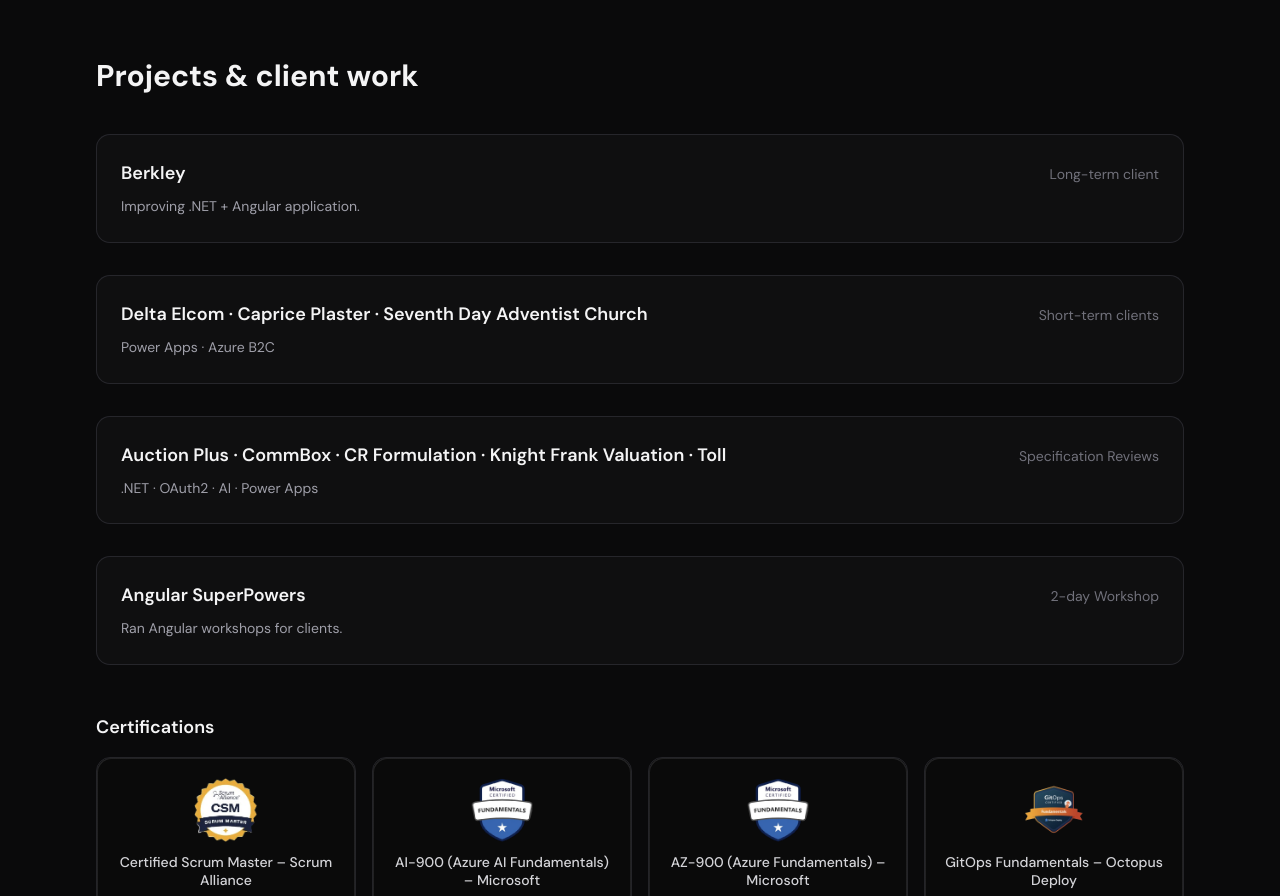
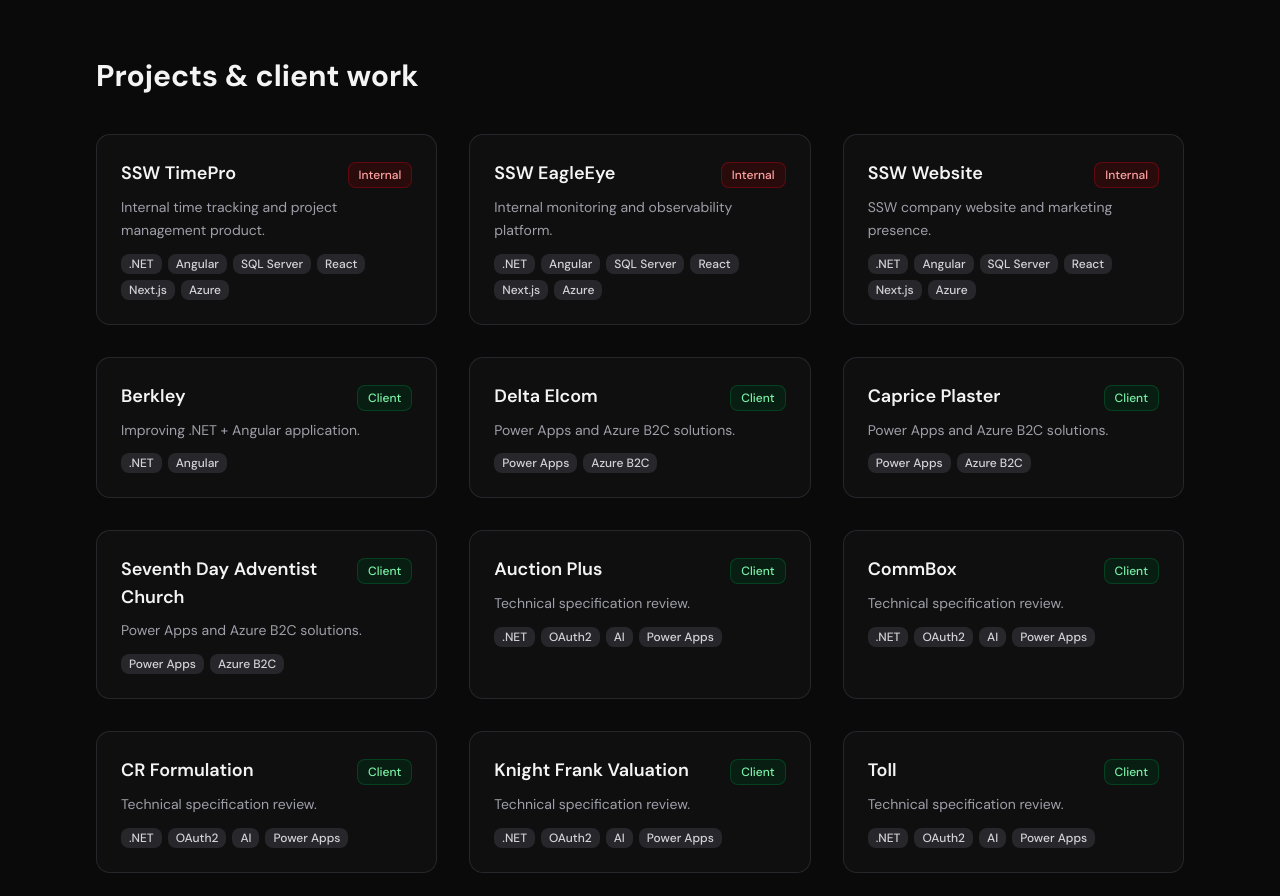
Before and after one commit to jeoffreyfischer/my-pro-resume, a React (Vite) app: page / in a window 1280 px wide. Shown: the part 1860-2756 px from the top of the page. Built offline with nearby package versions, Linux system fonts and the light colour scheme.

Commit message:
Updated projects cards

```diff
--- a/src/components/sections/Projects.tsx
+++ b/src/components/sections/Projects.tsx
@@ -1,11 +1,19 @@
 import { motion } from "framer-motion";
-import { MagicCard } from "@/components/ui/magic-card";
-import { useTheme } from "@/hooks/useTheme";
-import { projects, certifications } from "@/data/resume";
+import { projects } from "@/data/resume";
+
+/* Pill style aligned with Skills section (e.g. Matlab, Cursor): soft bg + border + text */
+function getCategoryColorClass(category: string): string {
+  const base = "inline-flex shrink-0 text-xs font-medium px-2.5 py-1 rounded-md border";
+  if (category.toLowerCase().includes("internal")) {
+    return `${base} text-red-700 dark:text-red-300 bg-red-100 dark:bg-red-950/50 border-red-200 dark:border-red-800/50`;
+  }
+  if (category.toLowerCase().includes("workshop")) {
+    return `${base} text-blue-700 dark:text-blue-300 bg-blue-100 dark:bg-blue-950/50 border-blue-300/60 dark:border-blue-700/50`;
+  }
+  return `${base} text-green-700 dark:text-green-300 bg-green-100 dark:bg-green-950/50 border-green-200 dark:border-green-800/50`;
+}
 
 export function Projects() {
-  const { theme } = useTheme();
-  const isDark = theme === "dark";
   return (
     <section id="projects" className="section-pad">
       <div className="container-narrow">
@@ -17,7 +25,7 @@ export function Projects() {
         >
           Projects & client work
         </motion.h2>
-        <div className="grid gap-6 sm:gap-8">
+        <div className="grid grid-cols-1 sm:grid-cols-2 lg:grid-cols-3 gap-6 sm:gap-8">
           {projects.map((project, i) => (
             <motion.article
               key={project.title}
@@ -29,58 +37,24 @@ export function Projects() {
             >
               <div className="flex flex-col sm:flex-row sm:items-baseline sm:justify-between gap-2">
                 <h3 className="text-lg font-semibold text-zinc-900 dark:text-zinc-100">{project.title}</h3>
-                <span className="text-sm text-zinc-500">{project.role}</span>
+                <span className={getCategoryColorClass(project.category)}>{project.category}</span>
               </div>
               <p className="mt-2 text-zinc-600 dark:text-zinc-400 text-sm leading-relaxed">{project.description}</p>
+              {project.tech.length > 0 && (
+                <div className="mt-3 flex flex-wrap gap-1.5">
+                  {project.tech.map((t) => (
+                    <span
+                      key={t}
+                      className="inline-flex items-center rounded-md bg-zinc-100 dark:bg-zinc-700/50 px-2 py-0.5 text-xs font-medium text-zinc-700 dark:text-zinc-300"
+                    >
+                      {t}
+                    </span>
+                  ))}
+                </div>
+              )}
             </motion.article>
           ))}
         </div>
-
-        <motion.div
-          initial={{ opacity: 0, y: 16 }}
-          whileInView={{ opacity: 1, y: 0 }}
-          viewport={{ once: true }}
-          className="mt-12"
-        >
-          <h3 className="text-lg font-semibold text-zinc-900 dark:text-zinc-100 mb-4">Certifications</h3>
-          <div className="grid grid-cols-1 sm:grid-cols-2 lg:grid-cols-4 gap-4">
-            {certifications.map((cert, i) => (
-              <motion.div
-                key={cert.name}
-                initial={{ opacity: 0, y: 12 }}
-                whileInView={{ opacity: 1, y: 0 }}
-                viewport={{ once: true }}
-                transition={{ delay: i * 0.05 }}
-              >
-                <MagicCard
-                  className="rounded-xl border border-zinc-200 dark:border-zinc-700/50 overflow-hidden h-full"
-                  gradientColor={isDark ? "rgba(255,255,255,0.12)" : "oklch(0.95 0 0 / 0.5)"}
-                  gradientFrom={isDark ? "#60a5fa" : "#3b82f6"}
-                  gradientTo={isDark ? "#a78bfa" : "#8b5cf6"}
-                >
-                  <a
-                    href={cert.url}
-                    target="_blank"
-                    rel="noopener noreferrer"
-                    className="flex flex-col items-center gap-3 p-5 min-h-[120px] justify-center text-center hover:opacity-95 transition-opacity"
-                  >
-                    {cert.logoSrc && (
-                      <img
-                        src={cert.logoSrc}
-                        alt=""
-                        className="size-14 sm:size-16 object-contain shrink-0"
-                        aria-hidden
-                      />
-                    )}
-                    <span className="text-sm font-medium text-zinc-700 dark:text-zinc-300 leading-tight">
-                      {cert.name}
-                    </span>
-                  </a>
-                </MagicCard>
-              </motion.div>
-            ))}
-          </div>
-        </motion.div>
       </div>
     </section>
   );
--- a/src/data/resume.ts
+++ b/src/data/resume.ts
@@ -100,24 +100,82 @@ export const timeline = [
 
 export const projects = [
   {
-    title: "Berkley",
-    role: "Long-term client",
-    description: "Improving .NET + Angular application.",
+    title: "SSW TimePro",
+    category: "Internal",
+    description: "Internal time tracking and project management product.",
+    tech: [".NET", "Angular", "SQL Server", "React", "Next.js", "Azure"],
   },
   {
-    title: "Delta Elcom · Caprice Plaster · Seventh Day Adventist Church",
-    role: "Short-term clients",
-    description: "Power Apps · Azure B2C",
+    title: "SSW EagleEye",
+    category: "Internal",
+    description: "Internal monitoring and observability platform.",
+    tech: [".NET", "Angular", "SQL Server", "React", "Next.js", "Azure"],
   },
   {
-    title: "Auction Plus · CommBox · CR Formulation · Knight Frank Valuation · Toll",
-    role: "Specification Reviews",
-    description: ".NET · OAuth2 · AI · Power Apps",
+    title: "SSW Website",
+    category: "Internal",
+    description: "SSW company website and marketing presence.",
+    tech: [".NET", "Angular", "SQL Server", "React", "Next.js", "Azure"],
+  },
+  {
+    title: "Berkley",
+    category: "Client",
+    description: "Improving .NET + Angular application.",
+    tech: [".NET", "Angular"],
+  },
+  {
+    title: "Delta Elcom",
+    category: "Client",
+    description: "Power Apps and Azure B2C solutions.",
+    tech: ["Power Apps", "Azure B2C"],
+  },
+  {
+    title: "Caprice Plaster",
+    category: "Client",
+    description: "Power Apps and Azure B2C solutions.",
+    tech: ["Power Apps", "Azure B2C"],
+  },
+  {
+    title: "Seventh Day Adventist Church",
+    category: "Client",
+    description: "Power Apps and Azure B2C solutions.",
+    tech: ["Power Apps", "Azure B2C"],
+  },
+  {
+    title: "Auction Plus",
+    category: "Client",
+    description: "Technical specification review.",
+    tech: [".NET", "OAuth2", "AI", "Power Apps"],
+  },
+  {
+    title: "CommBox",
+    category: "Client",
+    description: "Technical specification review.",
+    tech: [".NET", "OAuth2", "AI", "Power Apps"],
+  },
+  {
+    title: "CR Formulation",
+    category: "Client",
+    description: "Technical specification review.",
+    tech: [".NET", "OAuth2", "AI", "Power Apps"],
+  },
+  {
+    title: "Knight Frank Valuation",
+    category: "Client",
+    description: "Technical specification review.",
+    tech: [".NET", "OAuth2", "AI", "Power Apps"],
+  },
+  {
+    title: "Toll",
+    category: "Client",
+    description: "Technical specification review.",
+    tech: [".NET", "OAuth2", "AI", "Power Apps"],
   },
   {
     title: "Angular SuperPowers",
-    role: "2-day Workshop",
+    category: "Workshop",
     description: "Ran Angular workshops for clients.",
+    tech: ["Angular"],
   },
 ];
 
```
